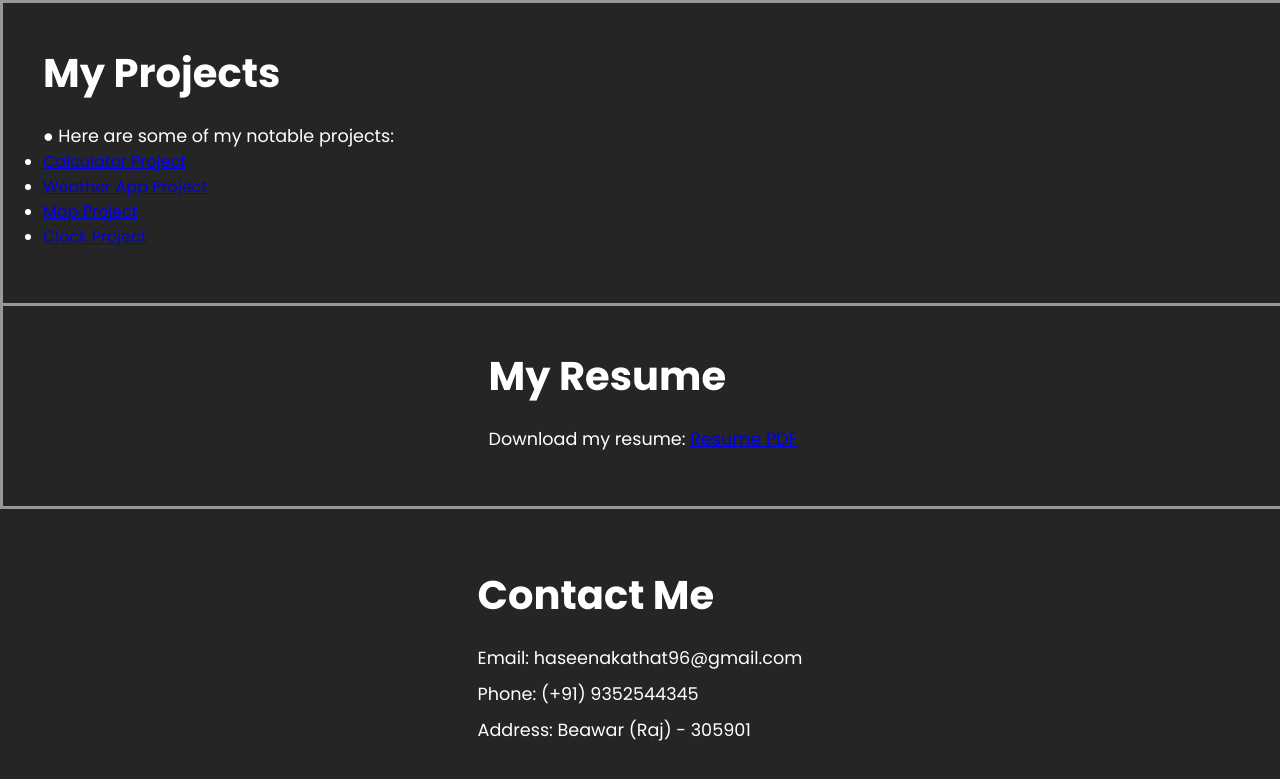
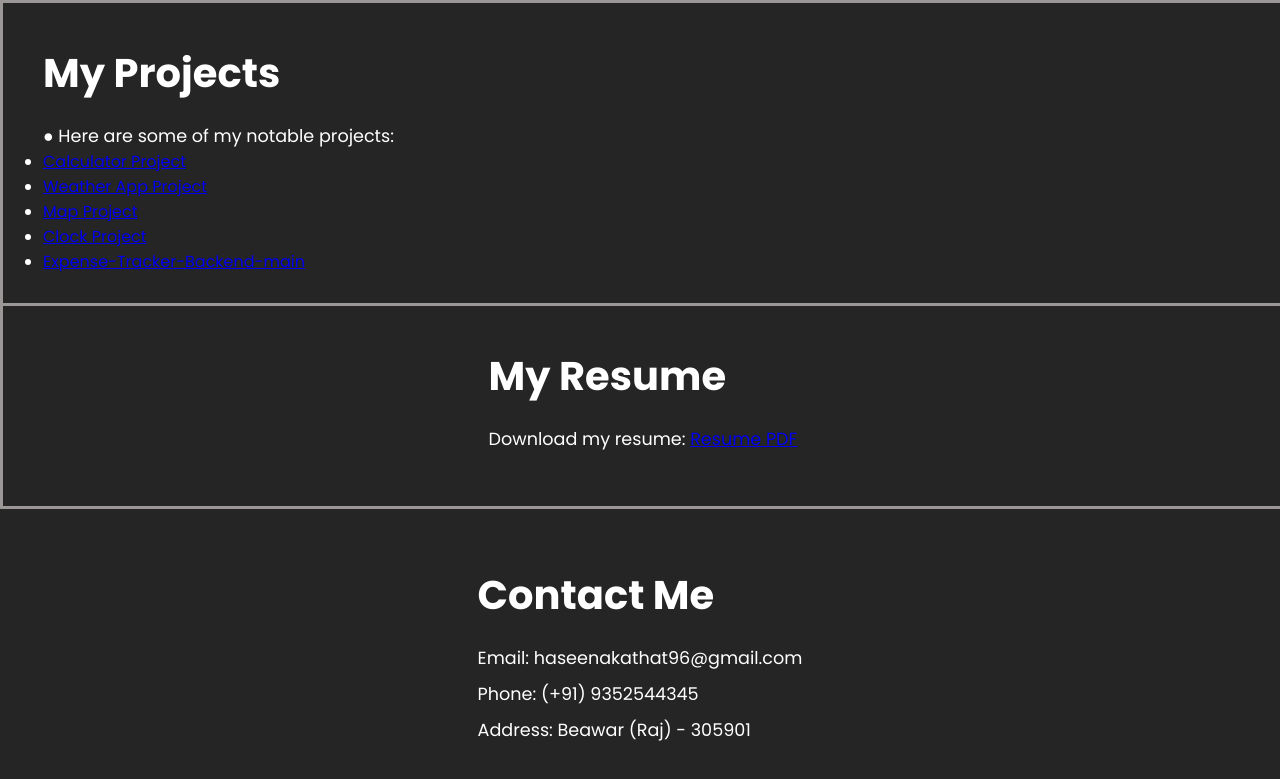
Before and after one commit to haseenakathat/Portfolio-Website, a plain HTML site: page index.html in a window 1280 px wide. Shown: the part 1203-1982 px from the top of the page. Drawn offline with Linux system fonts and the light colour scheme.

Commit message:
Update index.html

```diff
--- a/index.html
+++ b/index.html
@@ -74,6 +74,7 @@
                 <li><a href="https://haseenakathat.github.io/Weather-App/" target="_blank">Weather App Project</a></li>
                 <li><a href="https://haseenakathat.github.io/Map/" target="_blank">Map Project</a></li>
                 <li><a href="https://haseenakathat.github.io/Clock/" target="_blank">Clock Project</a></li>
+                <li><a href="https://haseenakathat.github.io/Expense-Tracker-Backend-main/">Expense-Tracker-Backend-main</a></li>
             </ul>
         </div>
     </section>
```
